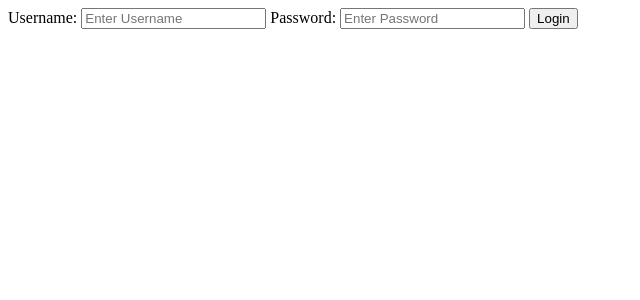
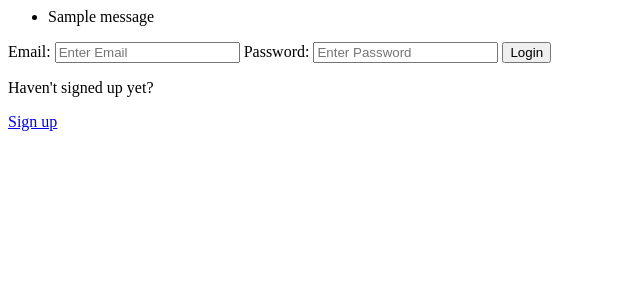
Before and after one commit to cliftonfelix/AirHDB, a Django app: template app/templates/app/login.html in a window 1280 px wide. Shown: the top 300 px of the page, without its empty margins (0-640 px from the left). Run offline with Django 3.2, Linux system fonts and the light colour scheme; the template is opened without the code that fills it, so the values that code supplies are empty; tables that the repository leaves empty hold one stand-in row (values such as "Sample post"); one stand-in notice (Sample message) is shown.

Commit message:
Add Jason's branch

```diff
--- a/app/templates/app/login.html
+++ b/app/templates/app/login.html
@@ -1,13 +1,24 @@
-{% block content %}
+<body>
+    {% if messages %}
+    <ul class="messages">
+        {% for message in messages %}
+        <li>{{ message }}</li>
+        {% endfor %}
+    </ul>
+    {% endif %}
+
+</body>
 <div>
     <form method = "POST" action = "">
         {% csrf_token %}
-        <label>Username:</label>
-        <input type = "text" name = "username" placeholder = "Enter Username"/>
+        <label>Email:</label>
+        <input type = "text" name = "email" placeholder = "Enter Email" required=""/>
         <label>Password:</label>
-        <input type = "password" name = "password" placeholder = "Enter Password"/>
+        <input type = "password" name = "password" placeholder = "Enter Password" required=""/>
         <input type = "submit" value = "Login"/>
+
+        <p>Haven't signed up yet?</p>
+        <a href = "{% url 'register' %}">Sign up</a>
 
     </form>
 </div>
-{% endblock %}
```
